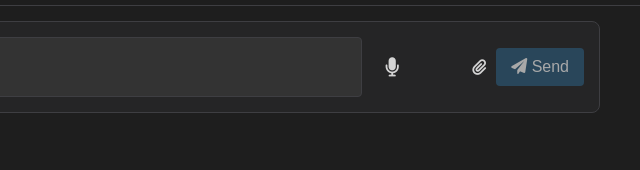
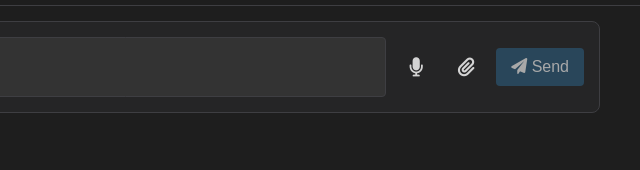
Before and after one commit to CloudLabsAI-Azure/NVIDIA-Speech-to-text, a plain HTML site: page static/index.html in a window 1280 px wide. Shown: the part 627-797 px from the top of the page, 640-1280 px from the left. Drawn offline with Linux system fonts and the light colour scheme.

Commit message:
Fix button structure in audio recording interface

```diff
--- a/static/index.html
+++ b/static/index.html
@@ -329,16 +329,19 @@
                 rows="2"
             ></textarea>
             <div class="button-container">
+                <div class="button-container">
                     <button id="recordButton" class="icon-button record" title="Record audio">
                         <i class="fas fa-microphone"></i>
                     </button>
                     <input type="file" id="fileInput" accept="audio/*">
-                <button id="fileButton" class="icon-button" title="Upload audio file" onclick="document.getElementById('fileInput').click()"></button>
+                    <!-- Fixed the paperclip button structure -->
+                    <button id="fileButton" class="icon-button" title="Upload audio file" onclick="document.getElementById('fileInput').click()">
                         <i class="fas fa-paperclip"></i>
                     </button>
                     <button id="sendButton" class="send-button" disabled>
                         <i class="fas fa-paper-plane"></i> Send
                     </button>
+                </div>
             </div>
         </div>
 
```
Lines whose indentation alone changed are shown as unchanged.
